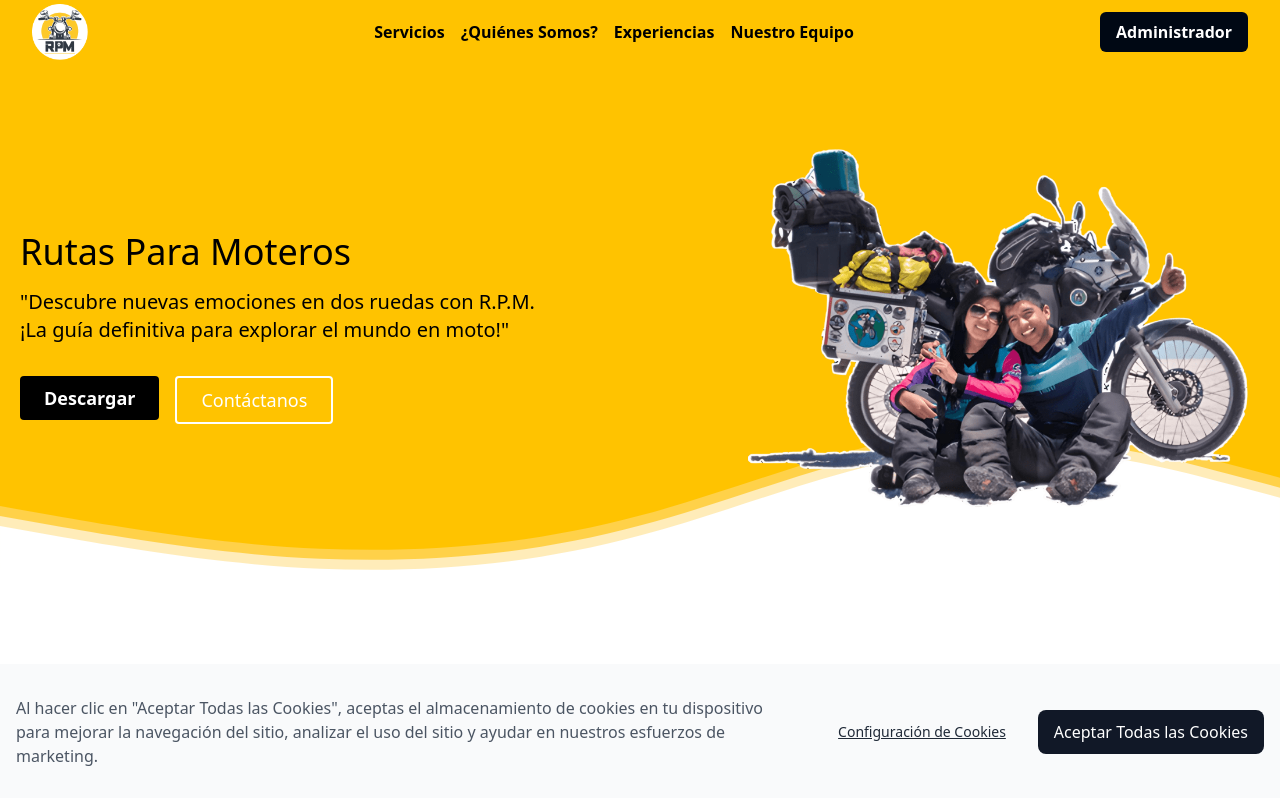
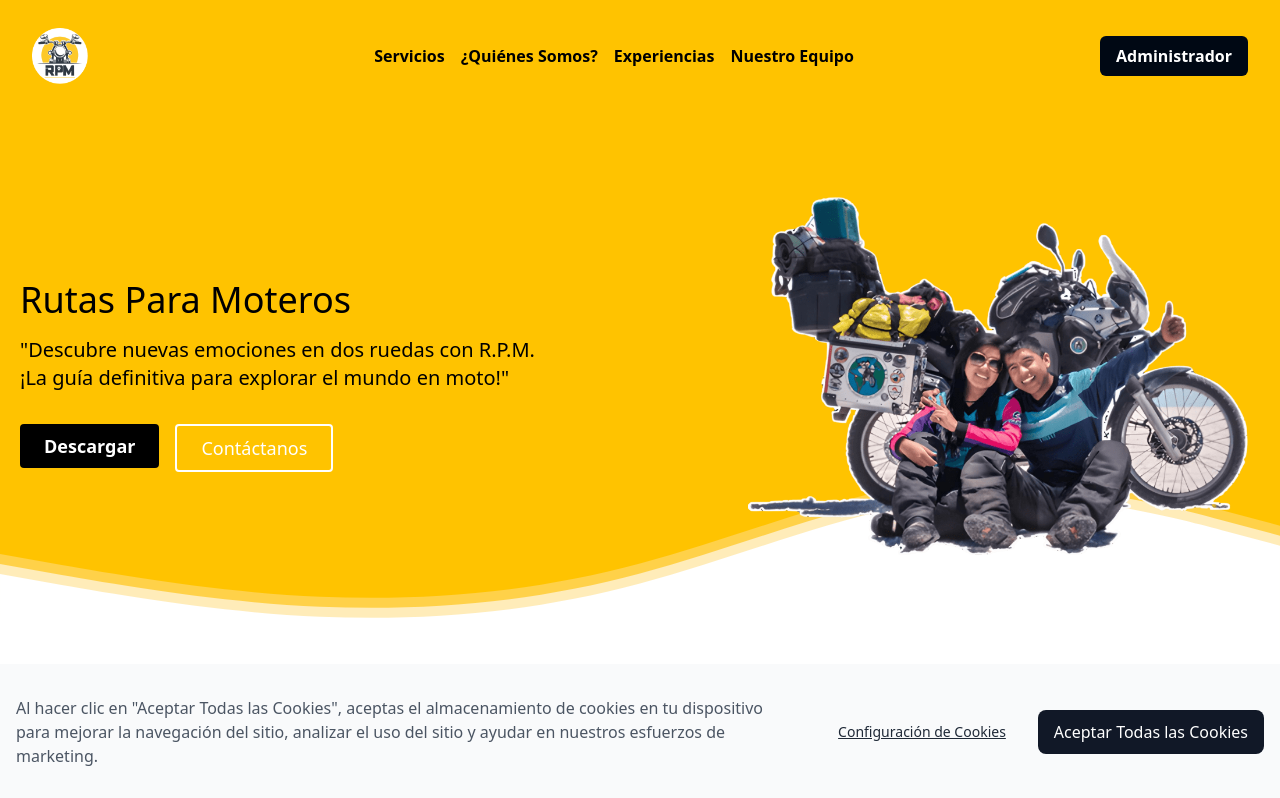
Before and after one commit to Wiilmar/RPM_frontend, a React (Vite) app: page / in a window 1280 px wide. Shown: the top 798 px of the page. Built offline with nearby package versions, Linux system fonts and the light colour scheme.

Commit message:
latest changes

```diff
--- a/src/components/Nav.jsx
+++ b/src/components/Nav.jsx
@@ -12,7 +12,7 @@ const Nav = () => {
 
   return (
     <header className="bg-amarillo">
-      <div className="max-w-7xl mx-auto px-4 sm:px-6 lg:px-8">
+      <div className="max-w-7xl p-6 mx-auto px-4 sm:px-6 lg:px-8">
         <div className="flex justify-between items-center h-16">
           <div className="flex-shrink-0">
             <a href="#" className="flex items-center">
--- a/src/pages/Gasoline/Gasoline.jsx
+++ b/src/pages/Gasoline/Gasoline.jsx
@@ -12,7 +12,6 @@ const Gasolina = () => {
 
   const fetchGasolina = async () => {
     const response = await getGasoline();
-    console.log(response.data.PrecioGas);
     setGaso(response.data.PrecioGas);
   };
 
--- a/src/pages/Pqrs/Pqrs.jsx
+++ b/src/pages/Pqrs/Pqrs.jsx
@@ -16,7 +16,6 @@ const LasPreguntas = () => {
 
   const fetchPQRS = async () => {
     const response = await getPQRS();
-    console.log(response.data)
     setPqrs(response.data);
   };
 
--- a/src/pages/Rutas/Rutas.jsx
+++ b/src/pages/Rutas/Rutas.jsx
@@ -10,7 +10,6 @@ const Rutas = () => {
 
   const fetchRutas = async () => {
     const response = await getRutas();
-    console.log(response.data.ruta);
     setRutas(response.data.ruta);
   };
 
@@ -30,7 +29,7 @@ const Rutas = () => {
               <p className="text-gray-600 mb-1">Km totales: {ruta.KmTotalesRuta}</p>
               <p className="text-gray-600 mb-1">Presupuesto: {ruta.PresupuestoGas}</p>
               <p className="text-gray-600 mb-1">Fecha: {new Date(ruta.createdAt).toLocaleDateString()}</p>
-              <p className="text-gray-600 mb-1">Moto viajero: {ruta.motoviajero}</p>
+
             </div>
           </div>
         </div>
```
